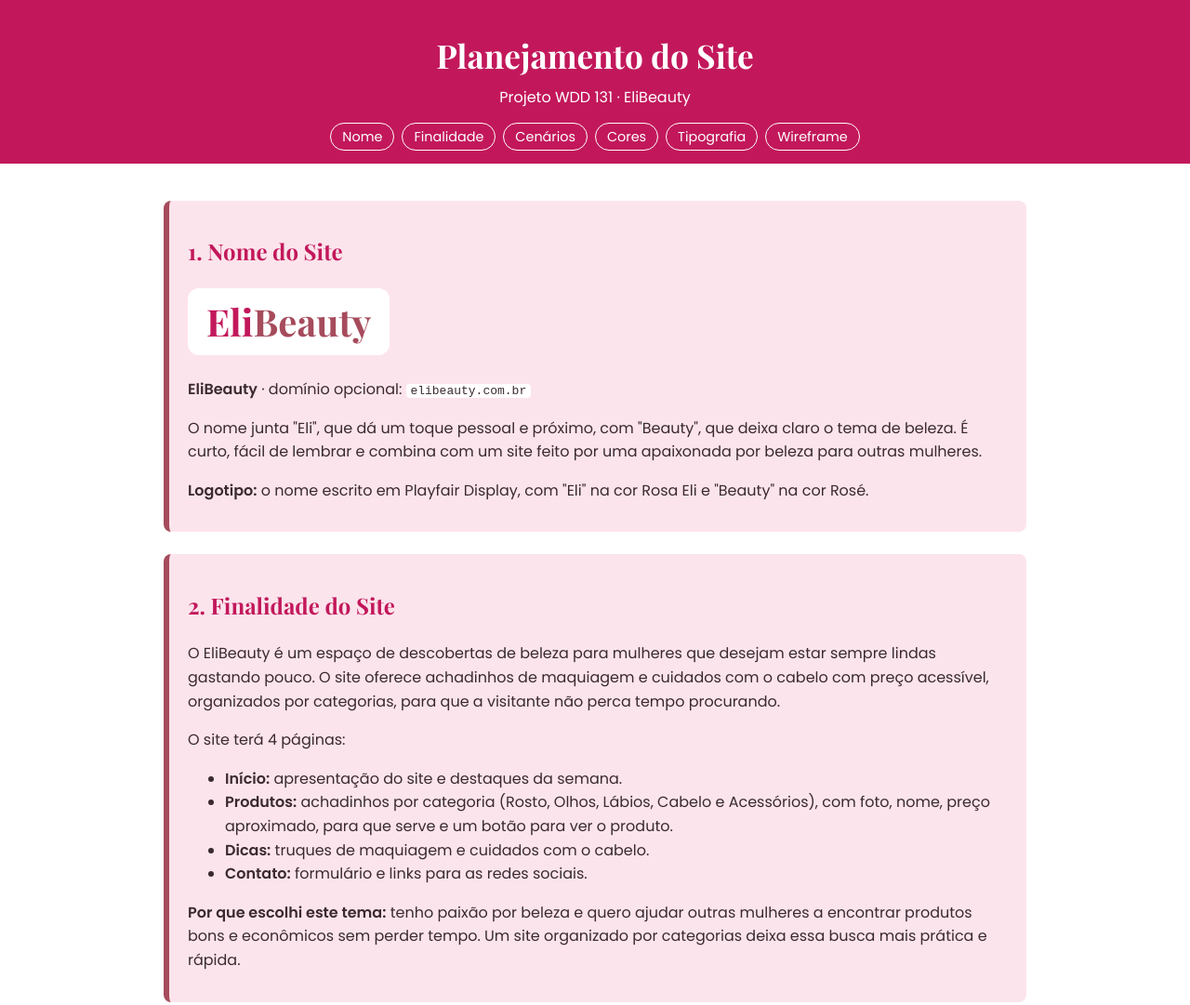
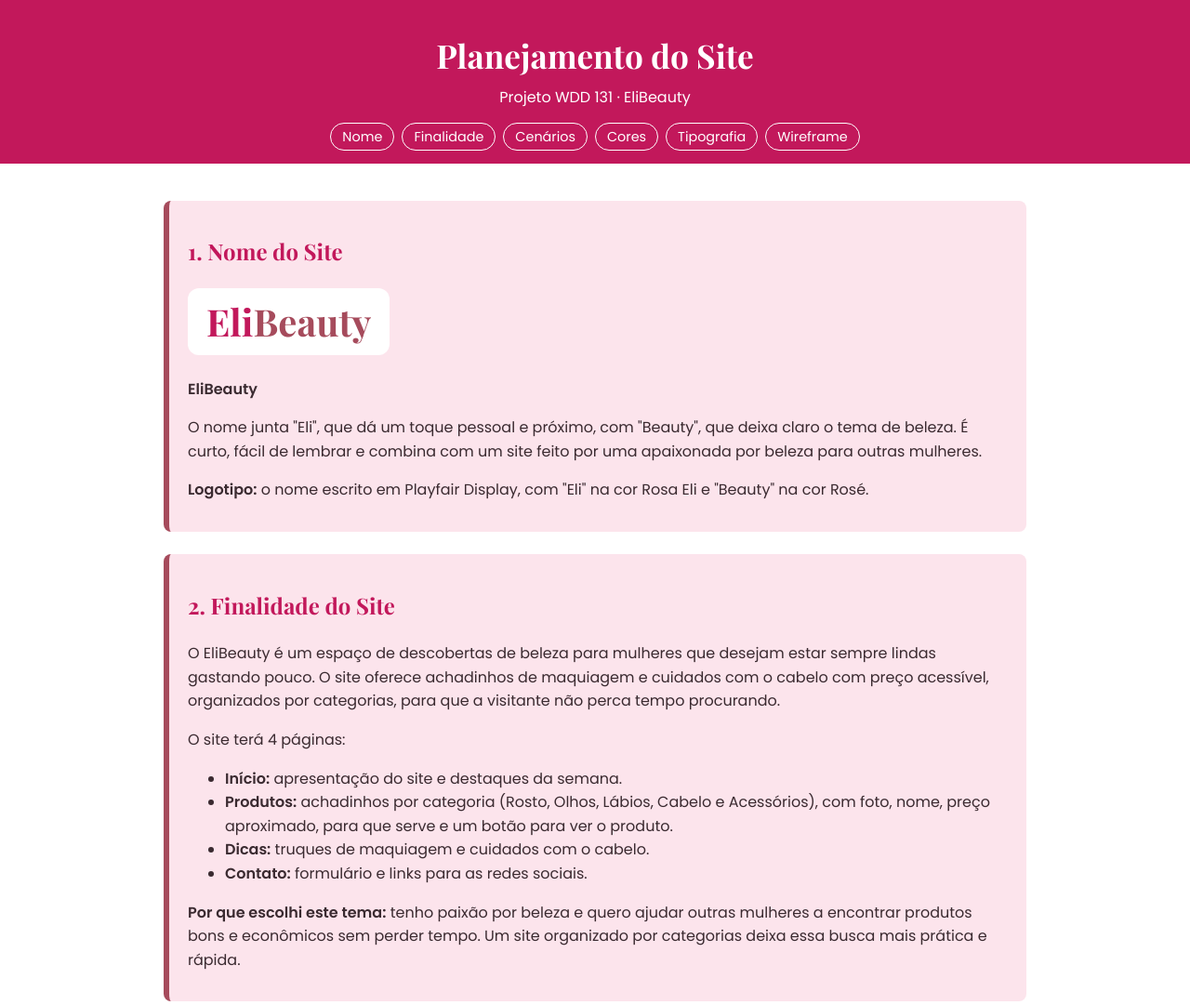
Before and after one commit to eukaryfranco2-netizen/wdd131, a plain HTML site: page projeto/planejamentodosite.html in a window 1280 px wide. Shown: the top 1081 px of the page at 93% size. Drawn offline with nearby package versions, Linux system fonts and the light colour scheme.

Commit message:
novas modificaçoes

```diff
--- a/projeto/planejamentodosite.html
+++ b/projeto/planejamentodosite.html
@@ -30,7 +30,7 @@
         <section id="nome">
         <h2>1. Nome do Site</h2>
         <p class="logo-site" aria-label="Logotipo EliBeauty">Eli<span>Beauty</span></p>
-        <p><strong>EliBeauty</strong> · domínio opcional: <code>elibeauty.com.br</code></p>
+        <p><strong>EliBeauty</strong>
         <p>O nome junta "Eli", que dá um toque pessoal e próximo, com "Beauty", que deixa claro o tema de beleza. É curto, fácil de lembrar e combina com um site feito por uma apaixonada por beleza para outras mulheres.</p>
         <p><strong>Logotipo:</strong> o nome escrito em Playfair Display, com "Eli" na cor Rosa Eli e "Beauty" na cor Rosé.</p>
         </section>
```
